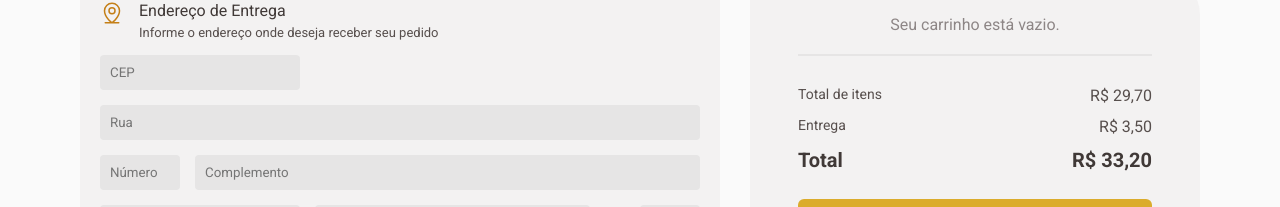
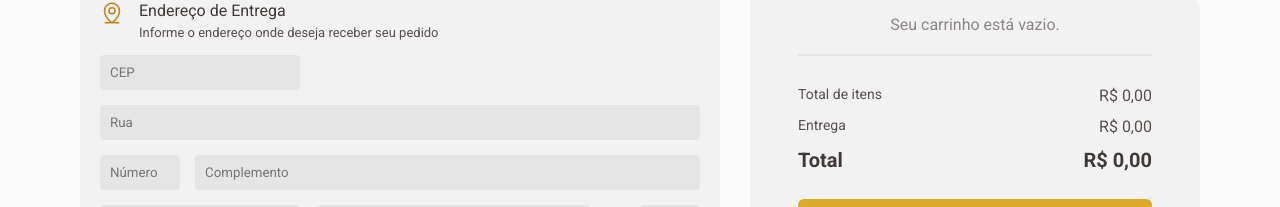
Before and after one commit to rodrigo-noschang/coffee-delivery, a React (Vite) app: page /order in a window 1280 px wide. Shown: the part 199-406 px from the top of the page. Built offline with nearby package versions, Linux system fonts and the light colour scheme; the HTML template or start-up script is replaced by a standard one.

Commit message:
Implemented the calculation for total of the cart and fixed the window width

```diff
--- a/src/components/CartInfo/index.tsx
+++ b/src/components/CartInfo/index.tsx
@@ -1,3 +1,5 @@
+import { useCartContext } from "../../contexts/Cart";
+
 import {
     CartInfoContainer,
     CartInfoRow,
@@ -6,6 +8,11 @@ import {
 } from "./styles";
 
 export function CartInfo() {
+    const { cartTotal } = useCartContext();
+
+    const delivery = cartTotal === 0 ? 0 : 3.5;
+    const totalPlusDelivery = cartTotal === 0 ? 0 : cartTotal + delivery;
+
     return (
         <CartInfoContainer>
             <CartInfoRow>
@@ -14,7 +21,7 @@ export function CartInfo() {
                 </span>
 
                 <span>
-                    R$ 29,70
+                    R$ {cartTotal.toFixed(2).replace('.', ',')}
                 </span>
             </CartInfoRow>
 
@@ -24,7 +31,7 @@ export function CartInfo() {
                 </span>
 
                 <span>
-                    R$ 3,50
+                    R$ {delivery.toFixed(2).replace('.', ',')}
                 </span>
             </CartInfoRow>
 
@@ -34,7 +41,7 @@ export function CartInfo() {
                 </span>
 
                 <span>
-                    R$ 33,20
+                    R$ {totalPlusDelivery.toFixed(2).replace('.', ',')}
                 </span>
             </CartRowTotal>
 
--- a/src/contexts/Cart.tsx
+++ b/src/contexts/Cart.tsx
@@ -8,6 +8,7 @@ export interface CoffeeInCartType extends CoffeeType {
 }
 
 interface CartContextData {
+    cartTotal: number,
     coffeeList: CoffeeInCartType[],
 
     addCoffeeToCart: (coffeeId: string, amount: number) => void
@@ -21,6 +22,10 @@ interface ProviderProps {
 
 export const CartContextProvider = ({ children }: ProviderProps) => {
     const [coffeeList, setCoffeeList] = useState<CoffeeInCartType[]>([]);
+
+    const cartTotal = coffeeList.reduce((acc, curr) => {
+        return acc + (curr.price * curr.amountInCart);
+    }, 0);
 
     function addCoffeeToCart(coffeeId: string, amount: number) {
         const selectedCoffee = database_coffees.find(coffee => {
@@ -39,6 +44,7 @@ export const CartContextProvider = ({ children }: ProviderProps) => {
 
     return (
         <CartContext.Provider value={{
+            cartTotal,
             coffeeList,
             addCoffeeToCart
         }}>
```
